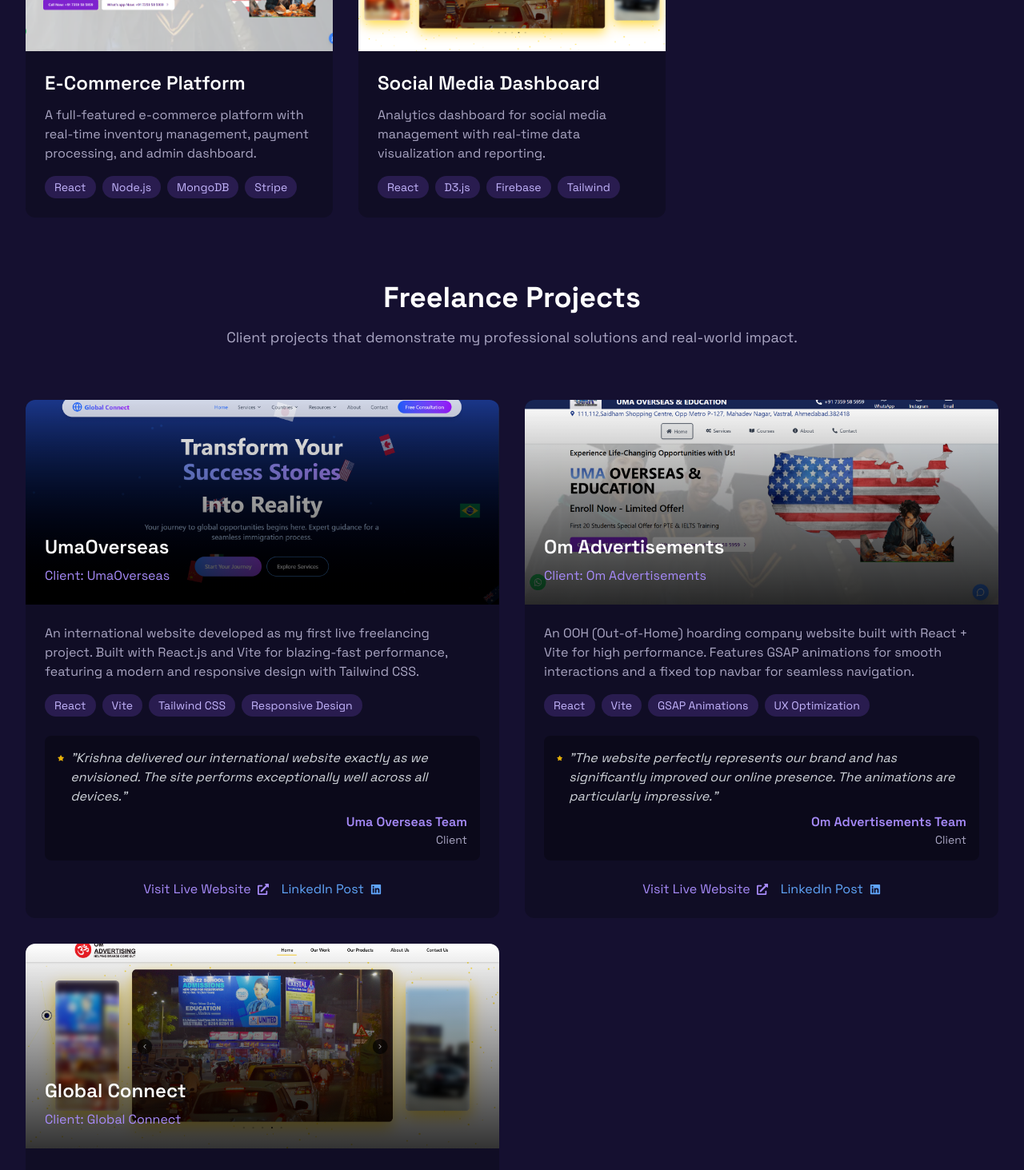
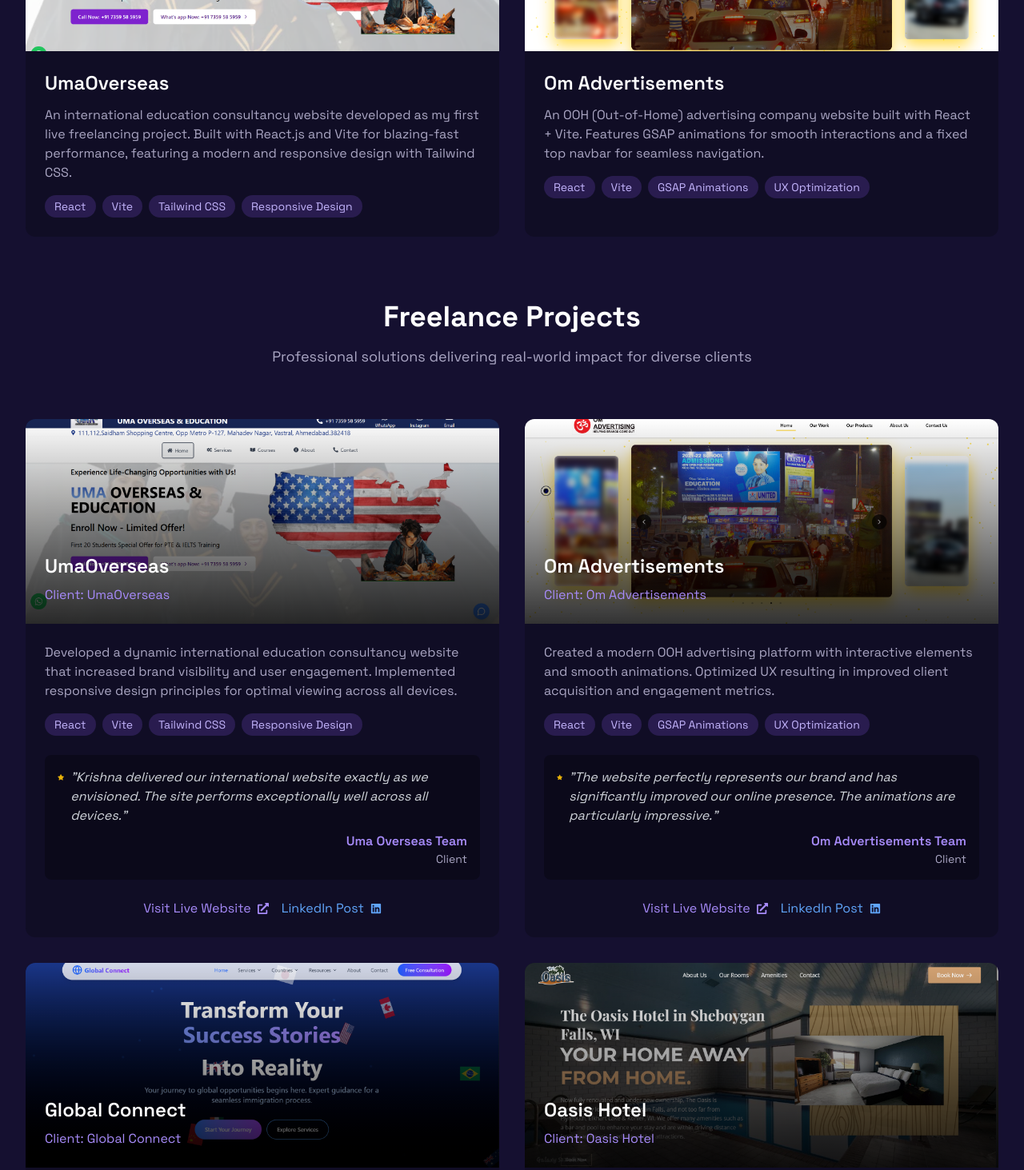
Before and after one commit to Krishna9879/Portfolio_website, a React (Vite) app in the folder project/: page /projects in a window 1280 px wide. Shown: the part 1100-2563 px from the top of the page at 80% size. Built offline with nearby package versions, Linux system fonts and the light colour scheme.

Commit message:
added new projects

```diff
--- a/project/src/components/Projects.jsx
+++ b/project/src/components/Projects.jsx
@@ -3,36 +3,38 @@ import { FaGithub, FaExternalLinkAlt, FaStar, FaLinkedin } from 'react-icons/fa'
 import img1 from '../assets/uma_overseas.png';
 import img2 from '../assets/omads.png';
 import img3 from '../assets/globalconnect.png';
+import img4 from '../assets/Oasis.png';
+import img5 from '../assets/omkar_ss.png';
 
 const Projects = () => {
-  const projects = [
+  // Featured Projects (now using freelance projects)
+  const featuredProjects = [
     {
-      title: "E-Commerce Platform",
-      description: "A full-featured e-commerce platform with real-time inventory management, payment processing, and admin dashboard.",
-      tags: ["React", "Node.js", "MongoDB", "Stripe"],
+      title: "UmaOverseas",
+      description: "An international education consultancy website developed as my first live freelancing project. Built with React.js and Vite for blazing-fast performance, featuring a modern and responsive design with Tailwind CSS.",
+      tags: ["React", "Vite", "Tailwind CSS", "Responsive Design"],
       image: img1,
-      github: "https://github.com",
-      demo: "https://demo.com",
-      category: "personal"
+      demo: "https://www.umaoverseasedu.com/",
+      category: "freelance"
     },
     {
-      title: "Social Media Dashboard",
-      description: "Analytics dashboard for social media management with real-time data visualization and reporting.",
-      tags: ["React", "D3.js", "Firebase", "Tailwind"],
+      title: "Om Advertisements",
+      description: "An OOH (Out-of-Home) advertising company website built with React + Vite. Features GSAP animations for smooth interactions and a fixed top navbar for seamless navigation.",
+      tags: ["React", "Vite", "GSAP Animations", "UX Optimization"],
       image: img2,
-      github: "https://github.com",
-      demo: "https://demo.com",
-      category: "personal"
+      demo: "https://www.omads.in",
+      category: "freelance"
     }
   ];
 
+  // Freelance Projects (all five)
   const freelanceProjects = [
     {
       title: "UmaOverseas",
-      description: "An international website developed as my first live freelancing project. Built with React.js and Vite for blazing-fast performance, featuring a modern and responsive design with Tailwind CSS.",
+      description: "Developed a dynamic international education consultancy website that increased brand visibility and user engagement. Implemented responsive design principles for optimal viewing across all devices.",
       client: "UmaOverseas",
       tags: ["React", "Vite", "Tailwind CSS", "Responsive Design"],
-      image: img3,
+      image: img1,
       demo: "https://www.umaoverseasedu.com/",
       linkedinPost: "https://www.linkedin.com/posts/krishna-paridwal_webdeveloperforhire-reactjs-freelancedeveloper-activity-7306313896988925952-u5BG",
       testimonial: {
@@ -43,10 +45,10 @@ const Projects = () => {
     },
     {
       title: "Om Advertisements",
-      description: "An OOH (Out-of-Home) hoarding company website built with React + Vite for high performance. Features GSAP animations for smooth interactions and a fixed top navbar for seamless navigation.",
+      description: "Created a modern OOH advertising platform with interactive elements and smooth animations. Optimized UX resulting in improved client acquisition and engagement metrics.",
       client: "Om Advertisements",
       tags: ["React", "Vite", "GSAP Animations", "UX Optimization"],
-      image: img1,
+      image: img2,
       demo: "https://www.omads.in",
       linkedinPost: "https://www.linkedin.com/posts/krishna-paridwal_techstack-webdevelopment-reactjs-activity-7293694922510008323-Og5K",
       testimonial: {
@@ -57,15 +59,43 @@ const Projects = () => {
     },
     {
       title: "Global Connect",
-      description: "A platform to help students navigate visa processes for studying abroad. Features smooth animations, Mail.js integration for communication, and secure forms for data privacy.",
+      description: "Built a comprehensive platform for international students with visa processing features. Integrated Mail.js for communication and implemented secure forms for data privacy.",
       client: "Global Connect",
       tags: ["React", "Vite", "Mail.js", "Form Security", "UX Optimization"],
-      image: img2,
+      image: img3,
       demo: "https://www.globalconnectvisaservices.com/",
       linkedinPost: "https://www.linkedin.com/posts/krishna-paridwal_webdevelopment-frontenddevelopment-freelancingjourney-activity-7288083003220594688-dd83",
       testimonial: {
         text: "This platform has transformed how we interact with students. The seamless experience has increased our conversion rates significantly.",
         author: "Global Connect Team",
+        role: "Client"
+      }
+    },
+    {
+      title: "Oasis Hotel",
+      description: "Developed a responsive hotel booking website focused on user experience and modern aesthetics. Implemented performance optimizations for fast loading times and smooth interactions.",
+      client: "Oasis Hotel",
+      tags: ["React", "Tailwind CSS", "Performance", "UX Design"],
+      image: img4,
+      demo: "https://www.oasishotelwi.com/",
+      linkedinPost: "https://www.linkedin.com/in/krishna-paridwal/",
+      testimonial: {
+        text: "Our booking conversions increased by 30% after launching the new website. The modern design perfectly captures our brand essence.",
+        author: "Oasis Hotel Management",
+        role: "Client"
+      }
+    },
+    {
+      title: "Omkar Research Analyst",
+      description: "Full-stack financial services platform featuring React frontend, Node.js backend, and MongoDB database. Created a professional interface for showcasing financial analysis services.",
+      client: "Omkar Research Analyst",
+      tags: ["React", "Node.js", "MongoDB", "Full-Stack", "Express"],
+      image: img5,
+      demo: "https://www.omkarresearchanalyst.in/",
+      linkedinPost: "https://www.linkedin.com/in/krishna-paridwal/",
+      testimonial: {
+        text: "The website has elevated our professional image and made complex financial data accessible to our clients.",
+        author: "Omkar Research Team",
         role: "Client"
       }
     }
@@ -83,13 +113,13 @@ const Projects = () => {
         >
           <h2 className="text-4xl font-bold text-white mb-4">Featured Projects</h2>
           <p className="text-secondary text-lg max-w-3xl mx-auto">
-            A showcase of my technical expertise and creative problem-solving abilities.
+            Selected projects showcasing technical expertise and creative solutions
           </p>
         </motion.div>
 
-        {/* Personal Projects */}
-        <div className="grid grid-cols-1 md:grid-cols-2 lg:grid-cols-3 gap-8 mb-20">
-          {projects.map((project, index) => (
+        {/* Featured Projects */}
+        <div className="grid grid-cols-1 md:grid-cols-2 lg:grid-cols-2 gap-8 mb-20">
+          {featuredProjects.map((project, index) => (
             <motion.div
               key={index}
               initial={{ opacity: 0, y: 50 }}
@@ -105,9 +135,6 @@ const Projects = () => {
                   className="w-full h-48 object-cover transform group-hover:scale-110 transition-transform duration-500"
                 />
                 <div className="absolute inset-0 bg-black bg-opacity-50 opacity-0 group-hover:opacity-100 transition-opacity duration-300 flex items-center justify-center space-x-4">
-                  <a href={project.github} target="_blank" rel="noopener noreferrer" className="text-white hover:text-violet-400">
-                    <FaGithub size={24} />
-                  </a>
                   <a href={project.demo} target="_blank" rel="noopener noreferrer" className="text-white hover:text-violet-400">
                     <FaExternalLinkAlt size={24} />
                   </a>
@@ -141,7 +168,7 @@ const Projects = () => {
         >
           <h2 className="text-4xl font-bold text-white mb-4">Freelance Projects</h2>
           <p className="text-secondary text-lg max-w-3xl mx-auto">
-            Client projects that demonstrate my professional solutions and real-world impact.
+            Professional solutions delivering real-world impact for diverse clients
           </p>
         </motion.div>
 
--- a/project/src/pages/ProjectsPage.jsx
+++ b/project/src/pages/ProjectsPage.jsx
@@ -6,6 +6,10 @@ import 'swiper/css';
 import 'swiper/css/effect-coverflow';
 import 'swiper/css/pagination';
 import 'swiper/css/navigation';
+import img1 from '../assets/omkar_ss.png';
+import img2 from '../assets/omads.png';
+import img3 from '../assets/globalconnect.png';
+import img4 from '../assets/Oasis.png';
 
 const ProjectsPage = () => {
   const { scrollYProgress } = useScroll();
@@ -14,22 +18,28 @@ const ProjectsPage = () => {
 
   const featuredProjects = [
     {
-      title: "E-Commerce Platform",
-      description: "Next-gen shopping experience",
-      image: "https://images.unsplash.com/photo-1557821552-17105176677c?ixlib=rb-1.2.1&auto=format&fit=crop&w=1350&q=80",
-      technologies: ["React", "Node.js", "MongoDB"]
+      title: "Omkar Research Analyst",
+      description: "Full-stack financial platform",
+      image: img1,
+      technologies: ["React", "Node.js", "MongoDB", "Express"]
     },
     {
-      title: "Social Media Dashboard",
-      description: "Real-time analytics platform",
-      image: "https://images.unsplash.com/photo-1460925895917-afdab827c52f?ixlib=rb-1.2.1&auto=format&fit=crop&w=1350&q=80",
-      technologies: ["Vue.js", "Firebase", "D3.js"]
+      title: "Om Advertisements",
+      description: "OOH advertising platform",
+      image: img2,
+      technologies: ["React", "Vite", "GSAP Animations"]
     },
     {
-      title: "AI Chat Application",
-      description: "Intelligent conversation system",
-      image: "https://images.unsplash.com/photo-1526374965328-7f61d4dc18c5?ixlib=rb-1.2.1&auto=format&fit=crop&w=1350&q=80",
-      technologies: ["Python", "TensorFlow", "WebSocket"]
+      title: "Global Connect",
+      description: "Visa processing platform",
+      image: img3,
+      technologies: ["React", "Vite", "Mail.js"]
+    },
+    {
+      title: "Oasis Hotel",
+      description: "Hotel booking website",
+      image: img4,
+      technologies: ["React", "Tailwind CSS", "UX Design"]
     },
   ];
 
```
Also changed, not shown: project/src/assets/Oasis.png (added), project/src/assets/omkar_ss.png (added).
